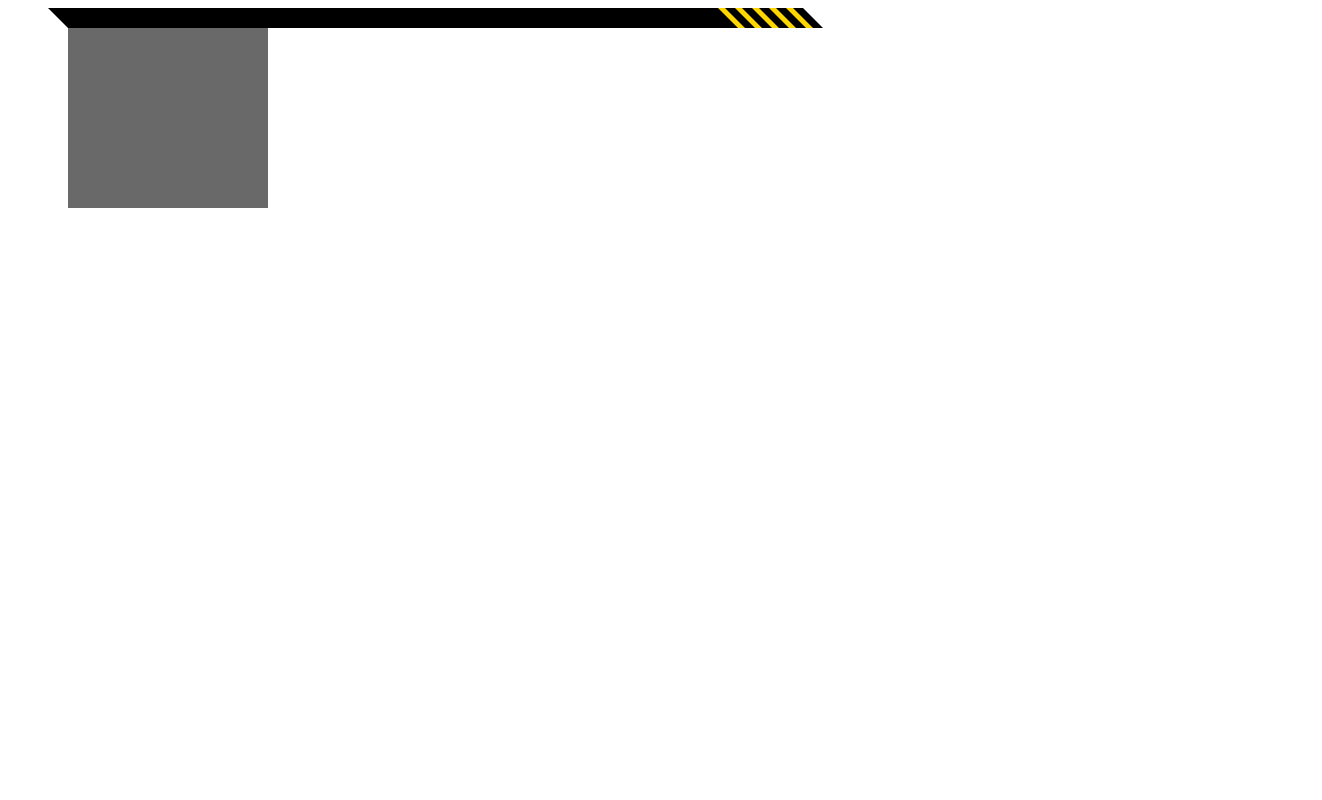
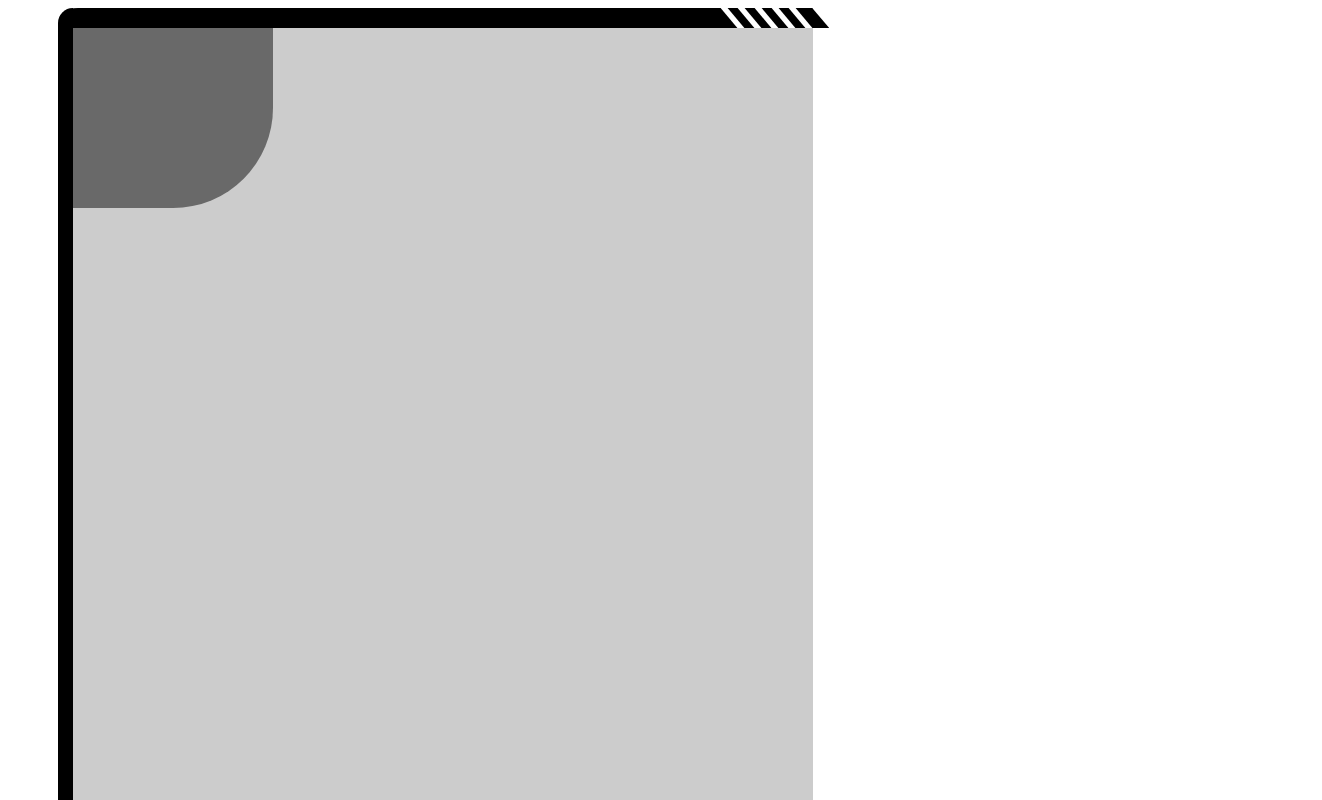
Before and after one commit to AlanFudge/forum-client, a React app: page / in a window 1280 px wide. Shown: the top 800 px of the page, 1322 px wide, since content can reach past the window. Built offline with nearby package versions, Linux system fonts and the light colour scheme.

Commit message:
more styling

```diff
--- a/src/App.css
+++ b/src/App.css
@@ -1,26 +1,36 @@
 .post {
     position: relative;
     left: 50px;
+    background-color: rgba(0, 0, 0, 0.2);
+    width: 755px;
+    padding: 0;
+    height: 900px;
+    border-bottom-left-radius: 15px;
+    border-top-left-radius: 15px;
+    z-index: 1;
 }
 
 .containerStyle {
     background-color: black;
-    width: 750px;
+    width: 99.5%;
     height: 20px;
     display: flex;
     justify-content: flex-end;
-    transform: skew(45deg);
-    padding-right: 5px;
+    padding-right: 20px;
     position: relative;
     z-index: 1;
+    clip-path: polygon(0 0, calc(100% - 17px) 0, 100% 100%, 0 100%);
+    z-index: 4;
+    border-top-left-radius: 50px;
 }
 
 .divStyle {
-    background-color: gold;
+    background-color: white;
     width: 7px;
     height: 100%;
     margin: 0 5px;
     box-sizing: border-box;
+    transform: skew(40deg);
 }
 
 .avatar-container {
@@ -30,6 +40,20 @@
     margin: 0;
     padding: 0;
     position: relative;
-    right: -10px;
+    right: -15px;
     bottom: 20px;
+    border-bottom-right-radius: 50%;
+    box-shadow: 0 0 0 0 black;
 }
+
+.left-rule {
+    height: 100%;
+    width: 15px;
+    background-color: black;
+    position: absolute;
+    top: 0;
+    left: 0;
+    border-bottom-left-radius: 50px;
+    border-top-left-radius: 50px;
+    z-index: 2;
+}
--- a/src/App.js
+++ b/src/App.js
@@ -23,6 +23,7 @@
                 <div className="avatar-container">
 
                 </div>
+                <div className="left-rule" />
             </div>
 
         );
```
Also changed, not shown: 1 other file (tests, documents, lock files or other folders).
